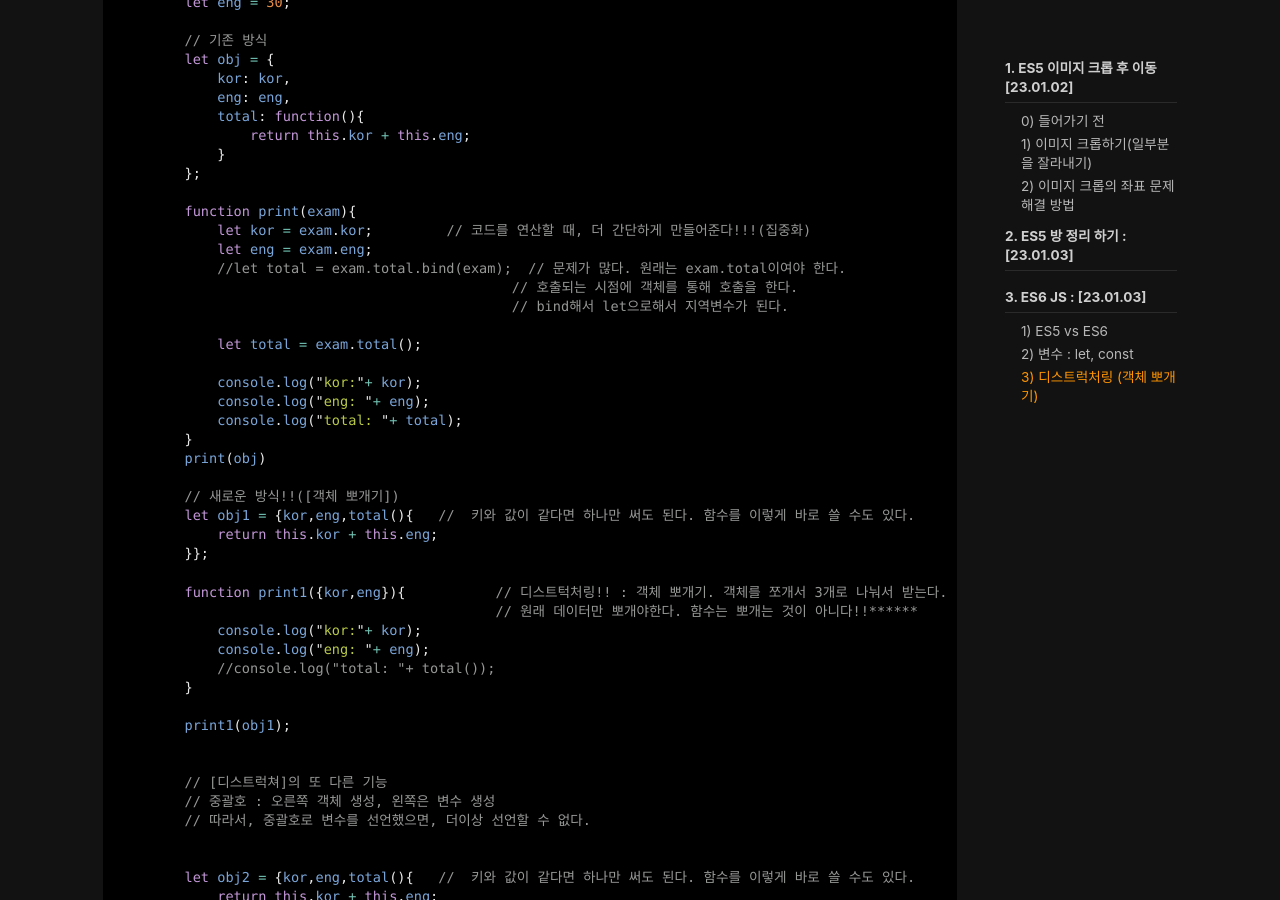
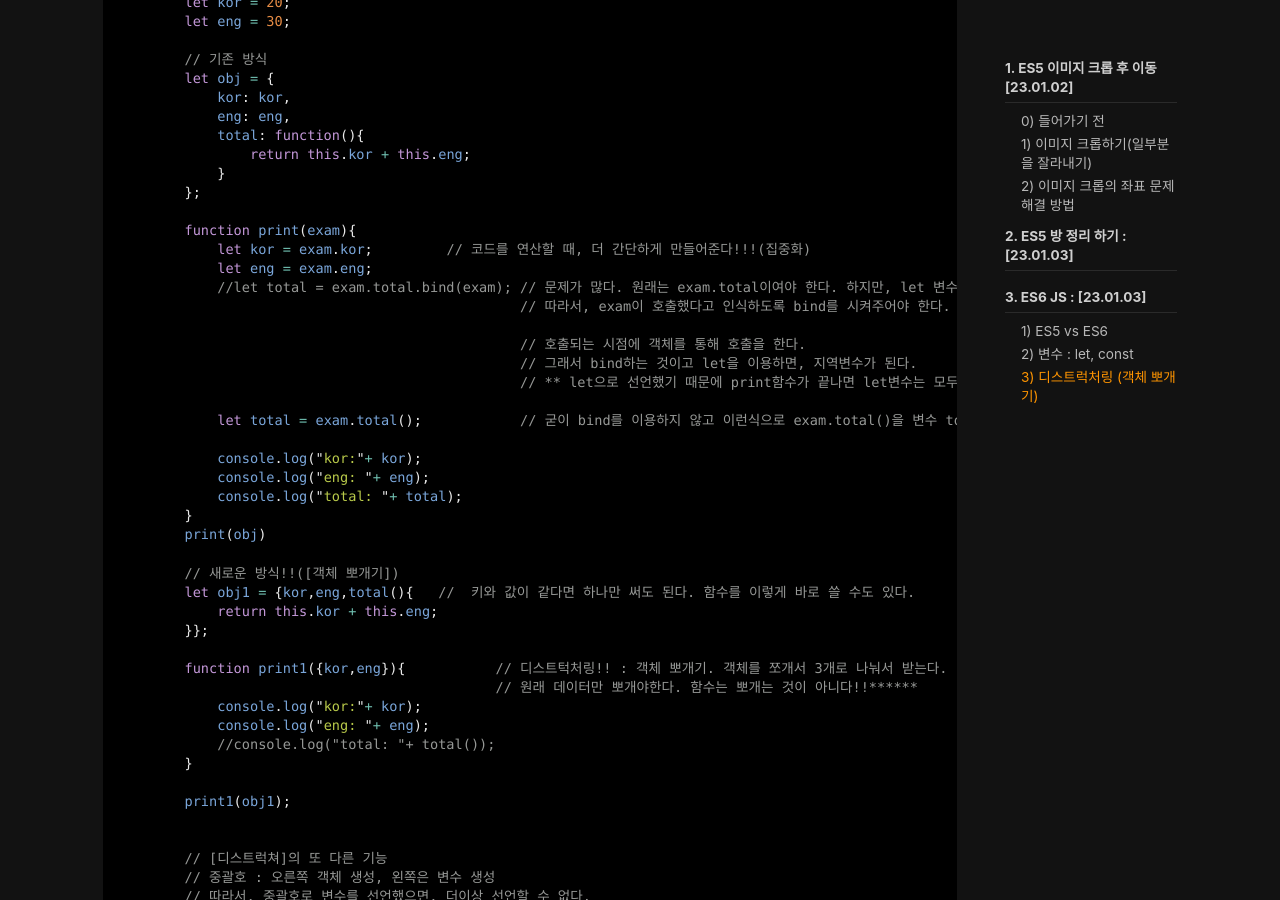
Before and after one commit to wogjs0911/wogjs0911.github.io, a Jekyll site: the page built from _posts/2023-01-02-Week6 Day1.md, in a window 1280 px wide and 900 px high, scrolled down 10830 px. Built offline with Jekyll 4.4.1, drawn with Linux system fonts in a browser that asks for light colours; nearby versions of some CDN libraries; comment, search, counter and statistics services are not loaded.

Commit message:
week6 day2_2

````diff
--- a/_posts/2023-01-02-Week6 Day1.md
+++ b/_posts/2023-01-02-Week6 Day1.md
@@ -548,7 +548,8 @@
 
 
 ```javascript
-       // ES6 공부 시작
+
+        // ES6 공부 시작
         let kor = 20;
         let eng = 30;
 
@@ -564,11 +565,14 @@
         function print(exam){
             let kor = exam.kor;         // 코드를 연산할 때, 더 간단하게 만들어준다!!!(집중화)
             let eng = exam.eng;
-            //let total = exam.total.bind(exam);  // 문제가 많다. 원래는 exam.total이여야 한다.
-                                                // 호출되는 시점에 객체를 통해 호출을 한다.
-                                                // bind해서 let으로해서 지역변수가 된다.
+            //let total = exam.total.bind(exam); // 문제가 많다. 원래는 exam.total이여야 한다. 하지만, let 변수(let obj는 window에서 호출)에 의해서 exam이 아니라 window가 호출했다.
+                                                 // 따라서, exam이 호출했다고 인식하도록 bind를 시켜주어야 한다.
 
-            let total = exam.total();
+                                                 // 호출되는 시점에 객체를 통해 호출을 한다.
+                                                 // 그래서 bind하는 것이고 let을 이용하면, 지역변수가 된다.
+                                                 // ** let으로 선언했기 때문에 print함수가 끝나면 let변수는 모두 사라진다.
+
+            let total = exam.total();            // 굳이 bind를 이용하지 않고 이런식으로 exam.total()을 변수 total에 담아도 된다.
 
             console.log("kor:"+ kor);
             console.log("eng: "+ eng);
````
